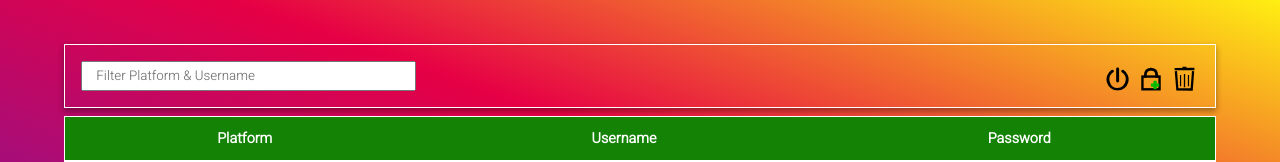
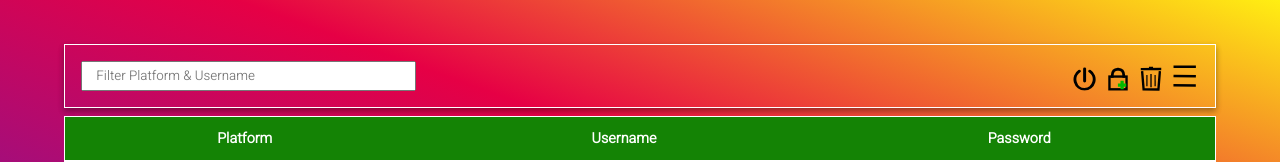
Before and after one commit to mrdcvlsc/password-manager, a website: page public/html/password-view.html in a window 1280 px wide. Shown: the top 162 px of the page. Drawn offline with Linux system fonts and the light colour scheme; no server answers.

Commit message:
added menu button

```diff
--- a/public/css/password-view.css
+++ b/public/css/password-view.css
@@ -187,25 +187,25 @@ tbody tr:nth-child(2n){
   outline: none;
 }
 
-.add-record{
+.add-record {
   background-color: transparent;
   background-image: url("../image/lock.svg");
 }
 
-.remove-record{
+.remove-record {
   background-color: transparent;
   background-image: url("../image/trash.svg");
 }
 
-.confirm-delete{
+.confirm-delete {
   background-image: url("../image/check.svg");
 }
 
-.cancle-delete{
+.cancle-delete {
   background-image: url("../image/cross.svg");
 }
 
-.confirm-delete, .cancle-delete{
+.confirm-delete, .cancle-delete {
   background-color: white;
   background-size: 70%;
   background-repeat: no-repeat;
@@ -229,6 +229,13 @@ tbody tr:nth-child(2n){
   background-size: 80%;
   background-repeat: no-repeat;
   background-position:bottom;
+}
+
+.menu-button {
+  background-image: url("../image/menu-button.svg");
+  background-repeat: no-repeat;
+  background-color: transparent;
+  background-size: 100%;
 }
 
 .action-btn:hover{
--- a/public/html/password-view.html
+++ b/public/html/password-view.html
@@ -22,6 +22,7 @@
             <input class="action-btn logout" type="button">
             <input class="action-btn add-record" type="button">
             <input class="action-btn remove-record" type="button">
+            <input class="action-btn menu-button" type="button">
         </nav>
 
         <nav class="btn-set2">
```
Also changed, not shown: public/image/menu-button.svg (added).
